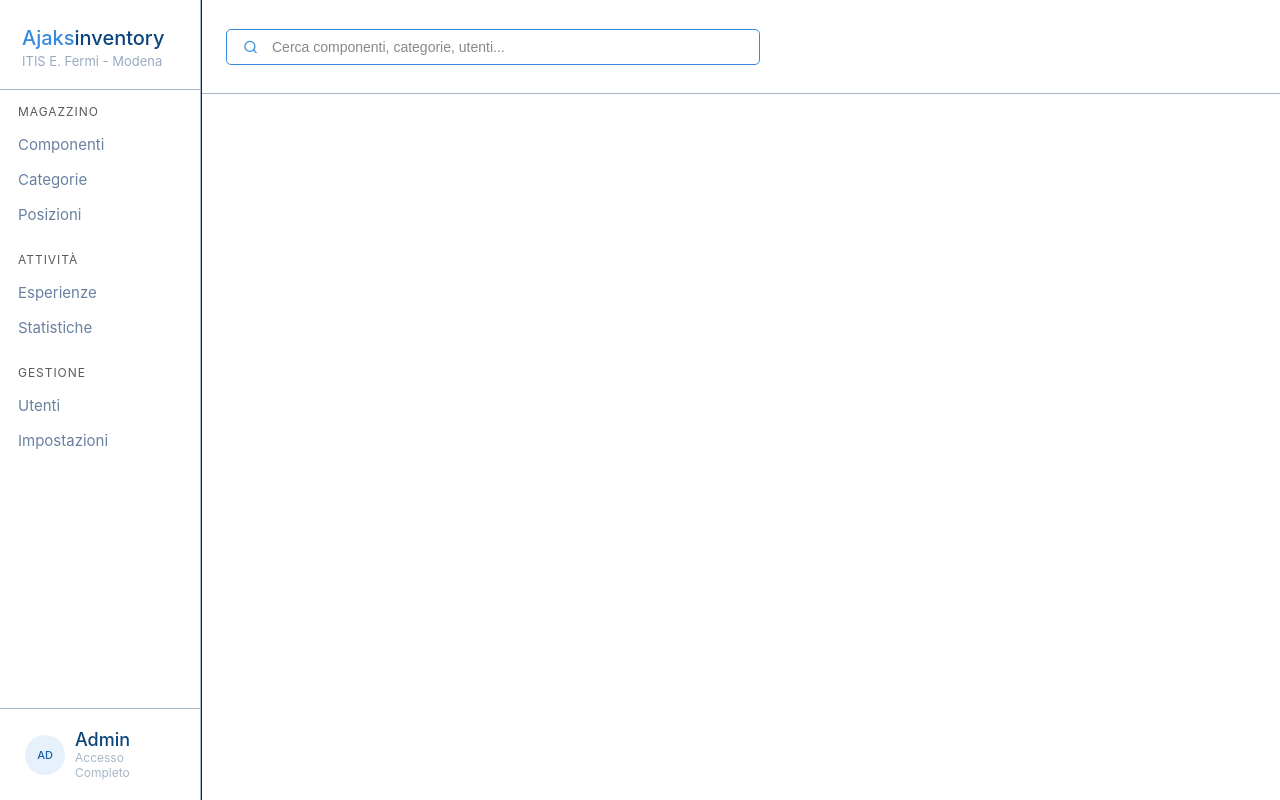
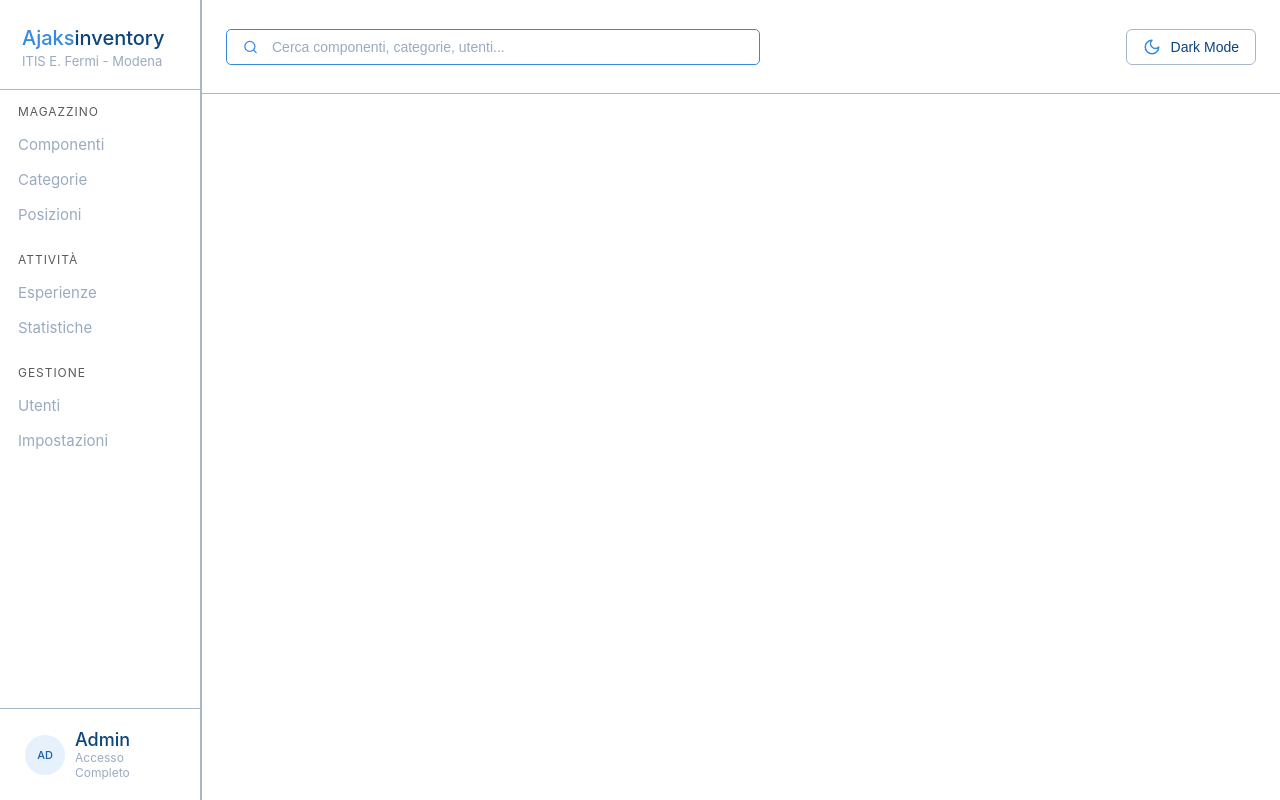
Before and after one commit to Arimerli/ssh-, a React (Create React App) app in the folder frontend/: page / in a window 1280 px wide. Built offline with nearby package versions, Linux system fonts and the light colour scheme.

Commit message:
chiaro scuro funzionante

```diff
--- a/frontend/src/App.module.css
+++ b/frontend/src/App.module.css
@@ -5,6 +5,7 @@
   background-color: var(--bg-primary);
   color: var(--text-primary);
   transition: background-color0.3s ease;
+  overflow: hidden;
 }
 
 /* area del contenuto principale a destra della sidebar */
@@ -19,5 +20,5 @@
   flex-direction: column;
   flex: 1;
   overflow: hidden;
-  border-left: 1px solid var(--text-primary);
+  border-left: 1px solid var(--border-color);
 }
--- a/frontend/src/components/Sidebar.module.css
+++ b/frontend/src/components/Sidebar.module.css
@@ -1,36 +1,37 @@
 .sidebar {
   width: 200px;
   min-height: 100vh;
-  background: #fff;
-  border-right: 0.5px solid #a7b7c7;
+  background: var(--bg-sidebar);
+  border-right: 0.5px solid var(--border-color);
   display: flex;
+  z-index: 10;
   flex-direction: column;
 }
 
 .logoArea {
   padding: 26px 22px 20px;
-  border-bottom: 1px solid #a7b7c7;
+  border-bottom: 1px solid var(--border-color);
 }
 
 .logoTitle {
   font-size: 20px;
   font-weight: 500;
-  color: #0C447C;
+  color: var(--text-main);
 }
 
 .logoTitle span {
-  color: #378ADD;
+  color: var(--accent);
 }
 
 .logoSub {
   font-size: 13px;
-  color: #9aaac0;
+  color: var(--text-muted);
   margin-top: 3px;
 }
 
 .navGroupLabel {
   font-size: 12px;
-  color: #585b5e;
+  color: var(--nav-label);
   text-transform: uppercase;
   letter-spacing: 0.08em;
   padding: 0 18px 8px;
@@ -44,26 +45,26 @@
   display: block;
   padding: 8px 18px;
   font-size: 15px;
-  color: #6a80a0;
+  color: var(--text-muted);
   text-decoration: none;
   border-right: 3px solid transparent;
 }
 
 .navLink:hover {
-  background: #f8fafc;
-  color: #0C447C;
+  background: var(--bg-hover);
+  color: var(--text-main);
 }
 
 .navLinkActive {
-  color: #0C447C;
+  color: var(--text-main);
   font-weight: 500;
-  background: #f0f4f9;
-  border-right: 3px solid #378ADD;
+  background: var(--bg-active);
+  border-right: 3px solid var(--accent);
 }
 
 .userArea {
   margin-top: auto;
-  border-top: 0.5px solid #a7b7c7;
+  border-top: 0.5px solid var(--border-color);
   padding: 20px 25px;
   display: flex;
   align-items: center;
@@ -74,23 +75,23 @@
   width: 40px;
   height: 40px;
   border-radius: 50%;
-  background: #E6F1FB;
+  background: var(--avatar-bg);
   display: flex;
   align-items: center;
   justify-content: center;
   font-size: 11px;
-  color: #185FA5;
+  color: var(--avatar-text);
   font-weight: 500;
   flex-shrink: 0;
 }
 
 .userName {
   font-size: 18px;
-  color: #0C447C;
+  color: var(--text-main);
   font-weight: 500;
 }
 
 .userRole {
   font-size: 12px;
-  color: #a7b7c7;
+  color: var(--text-muted);
 }
--- /dev/null
+++ b/frontend/src/components/ThemeToggle.jsx
@@ -0,0 +1,32 @@
+import React, { useState, useEffect } from 'react';
+import { LuSun, LuMoon } from "react-icons/lu"; // Esempio con Lucide Icons
+import styles from './ThemeToggle.module.css';
+
+const ThemeToggle = () => {
+  const [theme, setTheme] = useState(localStorage.getItem('theme') || 'light');
+
+  useEffect(() => {
+    document.documentElement.setAttribute('data-theme', theme);
+    localStorage.setItem('theme', theme);
+  }, [theme]);
+
+  const toggleTheme = () => {
+    setTheme(theme === 'light' ? 'dark' : 'light');
+  };
+
+  return (
+    <button className={styles.button} onClick={toggleTheme} aria-label="Toggle Theme">
+      {/* Visualizziamo l'icona del sole se siamo in dark, e della luna se siamo in light */}
+      {theme === 'light' ? (
+        <LuMoon className={styles.icon} />
+      ) : (
+        <LuSun className={styles.icon} />
+      )}
+      <span className={styles.label}>
+        {theme === 'light' ? 'Dark Mode' : 'Light Mode'}
+      </span>
+    </button>
+  );
+};
+
+export default ThemeToggle;
--- /dev/null
+++ b/frontend/src/components/ThemeToggle.module.css
@@ -0,0 +1,29 @@
+.button {
+  padding: 8px 16px;
+  cursor: pointer;
+  border-radius: 6px;
+  font-size: 14px;
+  font-weight: 500;
+  display: flex;
+  align-items: center;
+  gap: 10px; /* Spazio tra icona e testo */
+
+  background-color: var(--bg-input);
+  color: var(--text-main);
+  border: 1px solid var(--border-color);
+  transition: all 0.2s ease;
+}
+
+.icon {
+  font-size: 18px; /* Regola la grandezza dell'icona */
+  color: var(--accent); /* L'icona userà il colore azzurro definito in index.css */
+}
+
+.label {
+  /* Nascondi il testo su schermi molto piccoli se vuoi, o lascialo così */
+}
+
+.button:hover {
+  background-color: var(--bg-hover);
+  border-color: var(--accent);
+}
--- a/frontend/src/components/Topbar.jsx
+++ b/frontend/src/components/Topbar.jsx
@@ -1,6 +1,8 @@
 import { FiSearch } from "react-icons/fi";
 import { useState } from "react"; //per la gestione dell'inserimento del testo
 import styles from "./Topbar.module.css";
+import { LuSearch, LuX } from "react-icons/lu";
+import ThemeToggle from './ThemeToggle';
 
 function Topbar() {
 
@@ -32,6 +34,9 @@ function Topbar() {
                     </button>
                 )}
             </div>
+            <div className={styles.actions}>
+                <ThemeToggle />
+            </div>
         </div>
     );
 }
--- a/frontend/src/components/Topbar.module.css
+++ b/frontend/src/components/Topbar.module.css
@@ -1,8 +1,8 @@
 /* barra superiore: occupa tutta la larghezza, allinea il contenuto */
 .topbar {
   height: 93px;
-  background-color: #ffffff;
-  border-bottom: 1px solid #a7b7c7;
+  background-color: var(--bg-sidebar);
+  border-bottom: 1px solid var(--border-color);
   display: flex;
   align-items: center;
   padding: 0 24px;
@@ -12,9 +12,9 @@
 .searchBox {
   display: flex;
   align-items: center;
-  background-color: #ffffff;
+  background-color: var(--bg-input);
   border-radius: 5px;
-  border: 1.50px solid #378ADD;
+  border: 1.50px solid var(--accent);
   padding: 8px 16px;
   width: 500px;
   gap: 12px;
@@ -25,21 +25,21 @@
   background: transparent;
   border: none;
   outline: none;
-  color: #080808;
+  color: var(--accent);
   font-size: 14px;
   width: 100%;
 }
 
 /* testo del placeholder più tenue */
 .searchInput::placeholder {
-  color: #888;
+  color: var(--text-muted);
 }
 
 /* pulsante X: niente sfondo, cursore pointer */
 .clearButton {
   background: none;
   border: none;
-  color: #888;
+  color: var(--text-muted);
   cursor: pointer;
   font-size: 12px;
   padding: 0;
@@ -53,3 +53,9 @@
   color: #378ADD;
   font-size: 16px;
 }
+
+.actions {
+  margin-left: auto; /* Spinge il pulsante tutto a destra */
+  display: flex;
+  align-items: center;
+}
--- a/frontend/src/index.css
+++ b/frontend/src/index.css
@@ -1,37 +1,53 @@
 :root {
+  /* Layout e Sfondi */
   --bg-primary: #ffffff;
-  --text-primary: #212529;
   --bg-sidebar: #ffffff;
+  --bg-input: #ffffff;
   --bg-hover: #f8fafc;
   --bg-active: #f0f4f9;
-  --border-color: #a7b7c7;
+
+  /* Testi */
+  --text-primary: #212529;
   --text-main: #0C447C;
   --text-muted: #9aaac0;
+  --text-input: #080808;
+  --nav-label: #585b5e;
+
+  /* Bordi e Accenti */
+  --border-color: #a7b7c7;
   --accent: #378ADD;
+  --avatar-bg: #E6F1FB;
+  --avatar-text: #185FA5;
 }
 
-/* 2. Variabili che cambiano quando attiviamo il tema dark */
 [data-theme='dark'] {
+  /* Layout e Sfondi Dark */
   --bg-primary: #121212;
-  --text-primary: #f8f9fa;
   --bg-sidebar: #1e1e1e;
+  --bg-input: #2d2d2d;
   --bg-hover: #2d2d2d;
   --bg-active: #252525;
-  --border-color: #404040;
+
+  /* Testi Dark */
+  --text-primary: #f8f9fa;
   --text-main: #e0e0e0;
   --text-muted: #888888;
+  --text-input: #f8f9fa;
+  --nav-label: #a0a0a0;
+
+  /* Bordi e Accenti Dark */
+  --border-color: #404040;
   --accent: #60a5fa;
+  --avatar-bg: #1e3a5a;
+  --avatar-text: #60a5fa;
 }
 
 body {
   margin: 0;
   background-color: var(--bg-primary);
-  color:var(--text-primary);
-  font-family: -apple-system, BlinkMacSystemFont, 'Segoe UI', 'Roboto', 'Oxygen',
-    'Ubuntu', 'Cantarell', 'Fira Sans', 'Droid Sans', 'Helvetica Neue',
-    sans-serif;
-  -webkit-font-smoothing: antialiased;
-  -moz-osx-font-smoothing: grayscale;
+  color: var(--text-primary);
+  font-family: -apple-system, BlinkMacSystemFont, 'Segoe UI', 'Roboto', sans-serif;
+  transition: background-color 0.3s ease, color 0.3s ease;
 }
 
 code {
```
